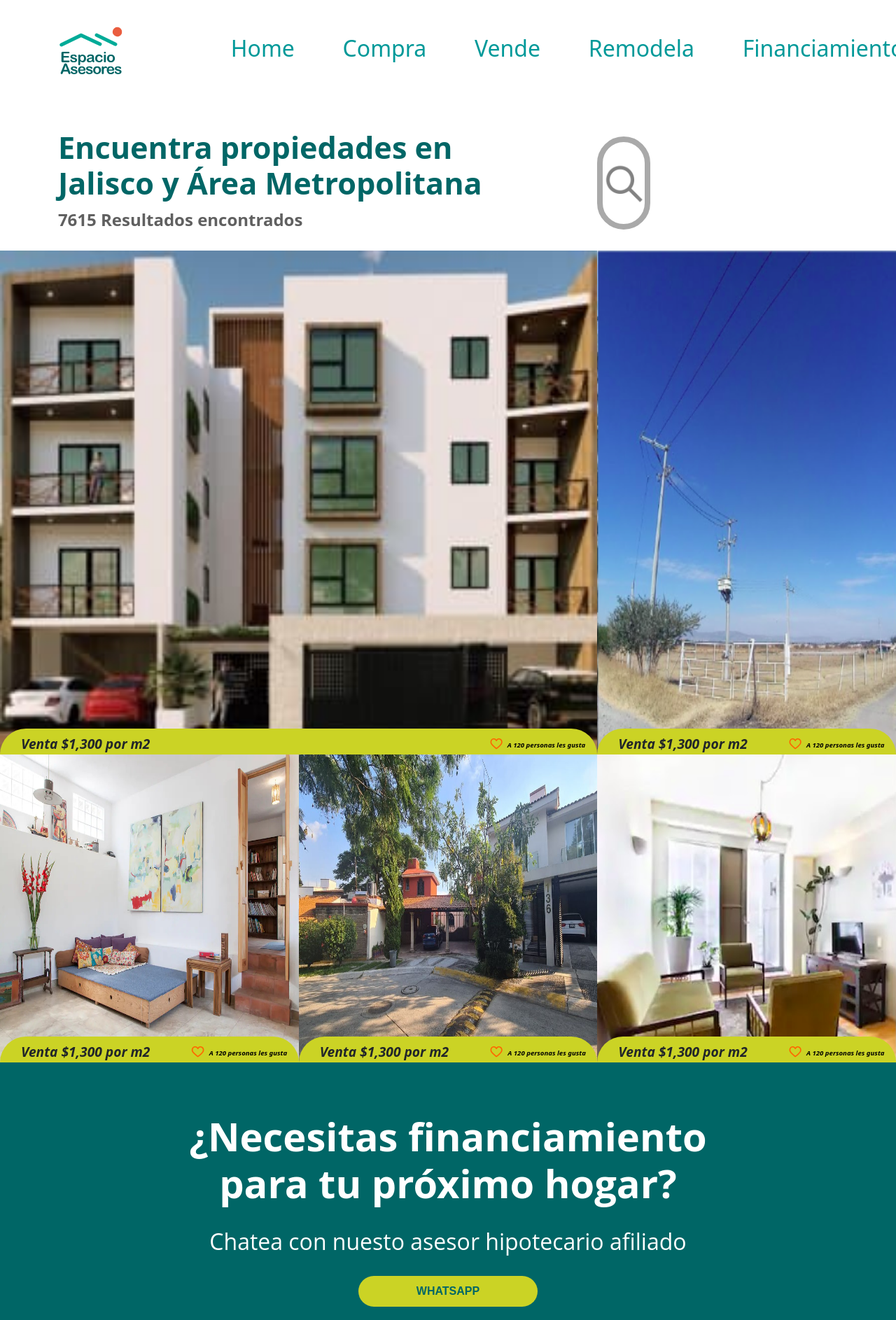
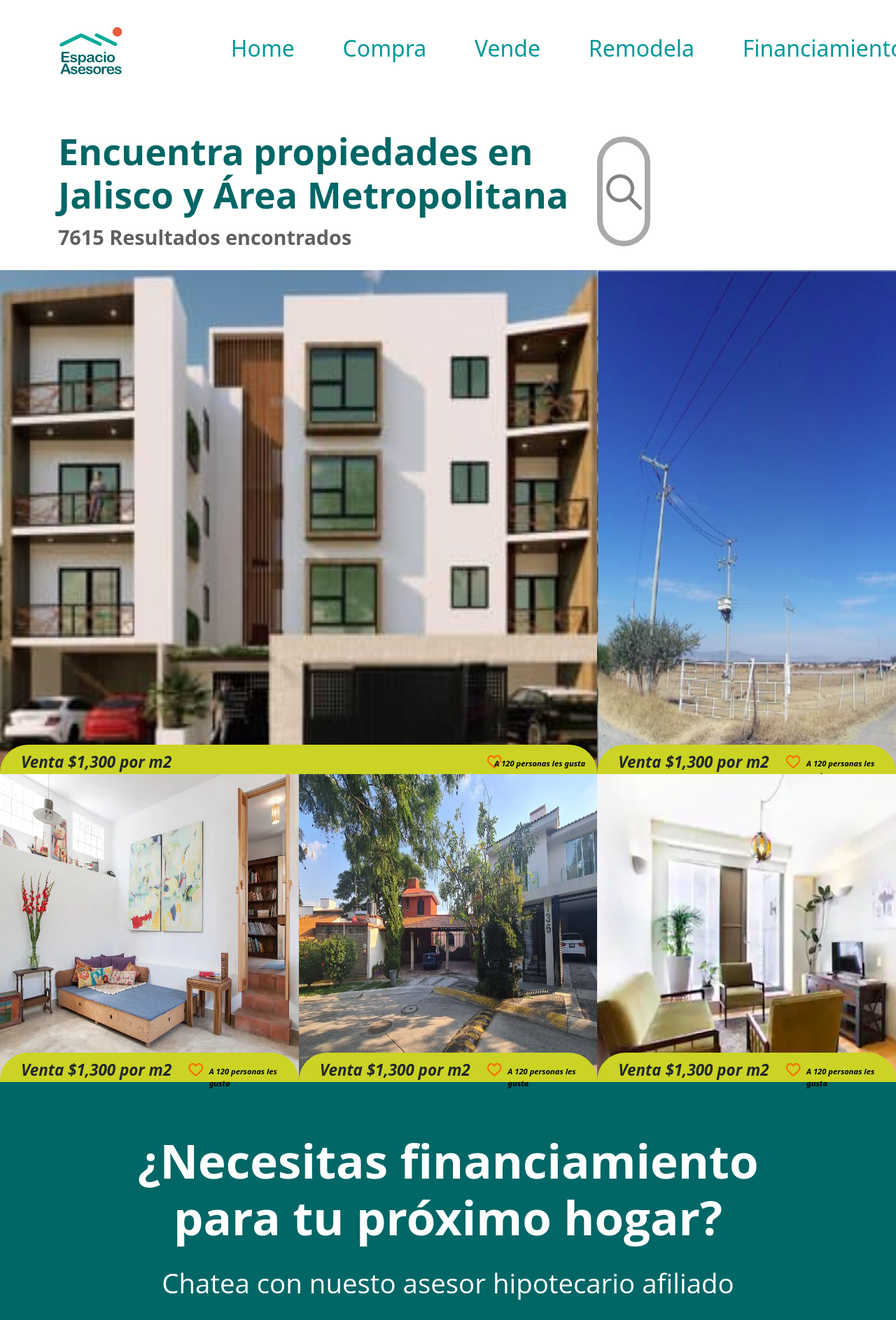
Before and after one commit to gamboamartin/easesores-web, an Angular app: page /compra in a window 1280 px wide. Shown: the top 1886 px of the page at 70% size. Built offline with nearby package versions, Linux system fonts and the light colour scheme.

Commit message:
Se realizaron ajustes de redimensionamiento en compra

```diff
--- a/src/app/components/casas/casas.component.css
+++ b/src/app/components/casas/casas.component.css
@@ -43,7 +43,7 @@
 
 .p-venta-b3{
   display: inline-block;
-  font-size: 120%;
+  font-size: 2.8vh;
   font-style: italic;
   font-weight: bold;
   padding-top: 8px;
@@ -52,7 +52,7 @@
 }
 
 .texto-valoracion{
-  font-size: 60%;
+  font-size: 1.4vh;
   color: black;
   font-weight: bold;
   font-style: italic;
--- a/src/app/components/compra/compra.component.css
+++ b/src/app/components/compra/compra.component.css
@@ -1,10 +1,11 @@
 .btn_whatsapp{
   border: 0px;
   border-radius: 50px;
-  padding: 10px 20px;
+  padding: 1.4vh 20px;
   width: 20%;
   font-family: "Liberation Sans";
   font-weight: bold;
+  font-size: 3vh;
   color: #006666;
   background-color: #cbd325;
 }
@@ -55,7 +56,7 @@
 .texto1{
   color: #606060;
   font-family: 'Open Sans', sans-serif;
-  font-size: 150%;
+  font-size: 3.6vh;
   font-weight: bold;
   padding-left: 10%;
 }
@@ -63,7 +64,7 @@
 .texto-genearl{
   display: block;
   font-family: 'Open Sans', sans-serif;
-  font-size: 200%;
+  font-size: 4.8vh;
   margin-top: 2%;
   margin-bottom: 2%;
 }
@@ -78,14 +79,14 @@
 
 .titulo-general{
   font-family: 'Open Sans', sans-serif;
-  font-size: 350%;
+  font-size: 8.4vh;
   font-weight: bolder;
 }
 
 .titulo1{
   color: #006666;
   font-family: 'Open Sans', sans-serif;
-  font-size: 270%;
+  font-size: 6.5vh;
   font-weight: bolder;
   padding-left: 10%;
   text-align: left;
@@ -101,7 +102,7 @@
 
 @media only screen and (max-width: 1101px) {
   .btn_whatsapp{
-    font-size: 70%;
+    font-size: 65%;
     padding: 10px 10px;
     margin-top: 0;
     width: 30%;
--- a/src/app/components/compra/paginacion-compra/paginacion-compra.component.css
+++ b/src/app/components/compra/paginacion-compra/paginacion-compra.component.css
@@ -6,7 +6,7 @@
   border: 0;
   border-radius: 50px;
   color: #006666;
-  font-size: 150%;
+  font-size: 3.6vh;
   height: 40px;
   margin-right: 40px;
 }
```
